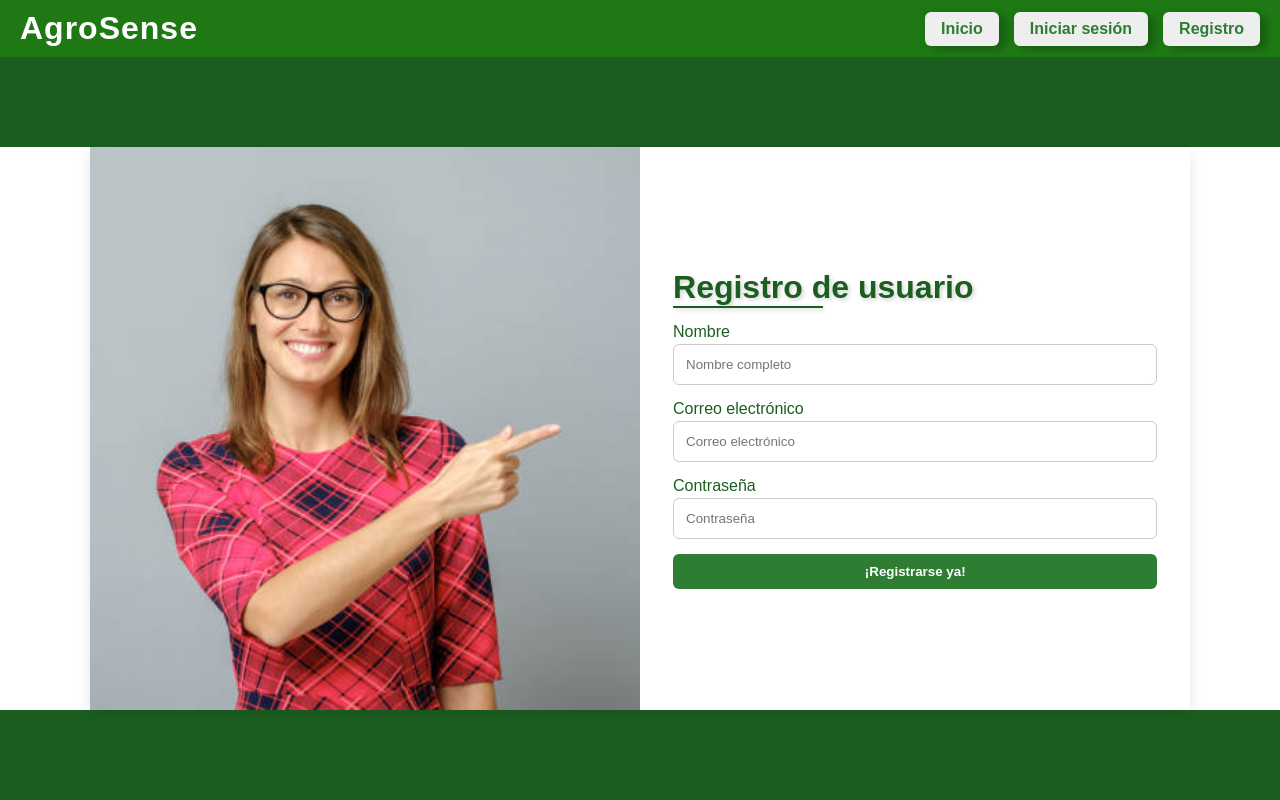
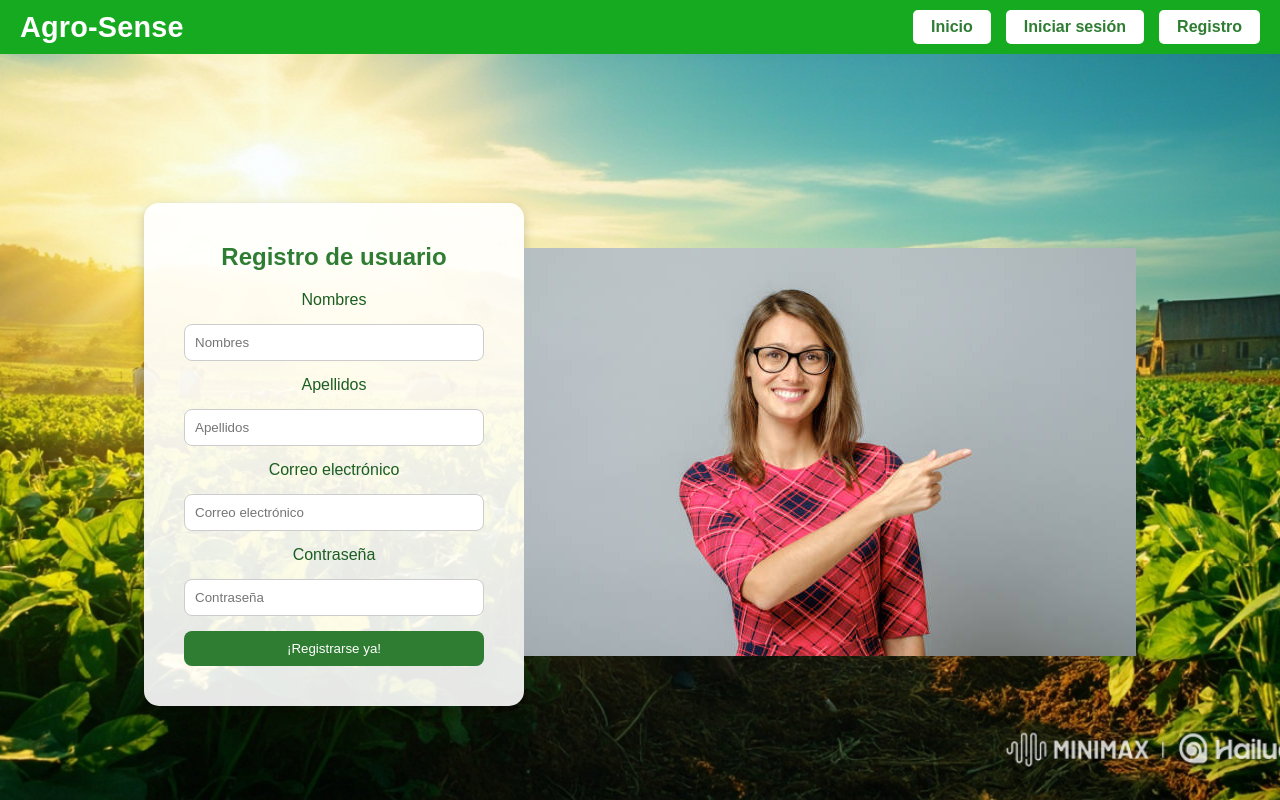
Before and after one commit to nicolasresgra2005/softwaredesarrollo1, a React (Vite) app: page /register in a window 1280 px wide. Built offline with nearby package versions, Linux system fonts and the light colour scheme.

Commit message:
arreglos de componentes, eliminacion de App.css para enfocar la estetica solo por componentes

```diff
--- a/src/App.css
+++ /dev/null
@@ -1,196 +0,0 @@
-/* src/App.css */
-html, body, #root {
-  min-height: 100vh;
-  height: 100vh;
-  margin: 0;
-  padding: 0;
-  display: flex;
-  flex-direction: column;
-}
-
-.main-content {
-  display: flex;
-  justify-content: center;
-  align-items: center;
-  height: 100%;
-  text-align: center;
-}
-
-.header {
-  display: flex;
-  justify-content: space-between;
-  align-items: center;
-  background-color: #16aa20;
-  color: rgb(130, 58, 58);
-  padding: 10px 20px; /* cuidado con el padding para evitar que el encabezado de la pagina se encoja*/
-  box-shadow: 0 2px 6px rgba(0, 0, 0, 0.2);
-  width: 100%;
-}
-
-.logo {
-  font-size: 1.8rem;
-  font-weight: bold;
-  letter-spacing: 0.2px;
-}
-
-.highlight {
-  color: #2e7d32;
-  font-weight: bold;
-}
-
-.nav {
-  display: flex;
-  gap: 15px;
-}
-
-.nav-btn {
-  background-color: #2e7d32;
-  color: #2e7d32;
-  border: none;
-  border-radius: 5px;
-  padding: 8px 18px;
-  font-weight: 600;
-  cursor: pointer;
-  text-decoration: none;
-  transition: background 0.3s ease, transform 0.2s;
-}
-
-
-.nav-btn:hover {
-  background-color: #e4e4e4;
-  transform: scale(1.05);
-}
-
-.first-main{
-  background-color: #2ee937;
-  width: 100%;
-}
-
-
-.info-section h2 {
-  color: #1b5e20;
-  font-size: 2.5rem;
-  margin-bottom: 10px;
-}
-
-.info-section p {
-  max-width: 600px;
-  margin: 0 auto;
-  font-size: 1.1rem;
-  line-height: 1.6;
-}
-
-.info-section {/* ocupa todo el espacio disponible */
-  display: flex;
-  flex-direction: column;
-  justify-content: center; /* centra verticalmente */
-  align-items: center; /* centra horizontalmente */
-  background-color: #1b5e20;
-}
-
-.auth-page{
-  background-color: #1b5e20;
-  width: 100%;
-  height: 100%;
-  padding: 7% 0;
-  display: flex;
-  justify-content: center;
-  align-items: center;
-}
-.auth-container {
-  height: 100%;
-  width: 100%;
-  padding: 0 7%;
-  background: #ffffff;
-  display: flex;
-  flex-direction: column;
-  align-items: center;
-}
-.auth-form-container{
-  height: 100%;
-  width: 100%;
-  background: #ffffff;
-  box-shadow: 0 5px 15px rgba(0,0,0,0.1);
-  display: flex;
-  flex-direction: row;
-  align-items: center;
-}
-
-.auth-form {
-  width: 100%;
-  display: flex;
-  flex-direction: column;
-  justify-content: center;
-  align-items: flex-start;
-  gap: 15px;
-}
-.img-container{
-  display: flex;
-  justify-content: center;
-  align-items: center;
-  height: 100%;
-  width: 50%;
-  overflow: hidden;
-}
-.form-container{ /* tamaño y formato de los formularios*/
-  background-color: #ffffff;
-  height: 100%;
-  width: 50%;
-  padding: 3%;
-  display: flex;
-  flex-direction: column;
-  justify-content: center;
-  align-items: flex-start;
-  gap: 15px;
-}
-.title{
-  color: #1b5e20;
-  display: flex;
-  flex-direction: column;
-  justify-content: center;
-  align-items: flex-start;
-}
-.auth-page h2 {
-  color: #1b5e20;
-  font-size: 2rem;
-  text-shadow: 2px 2px 4px rgba(0, 0, 0, 0.181);
-}
-.line{
-  width: 150px;
-  height: 2px;
-  background-color: #1b5e20;
-  box-shadow: 2px 2px 4px rgba(0, 0, 0, 0.181);
-}
-
-.input-container{
-  width: 100%;
-  display: flex;
-  flex-direction: column;
-  justify-content: center;
-  align-items: flex-start;
-  gap: 3px;
-}
-
-.auth-form input {
-  width: 100%;
-  padding: 12px;
-  border-radius: 6px;
-  border: 1px solid #ccc;
-}
-
-
-.auth-form button {
-  width: 100%;
-  background-color: #2e7d32;
-  color: white;
-  border: none;
-  padding: 10px;
-  border-radius: 6px;
-  font-weight: 600;
-  cursor: pointer;
-  transition: background 0.3s ease;
-}
-
-.auth-form button:hover {
-  background-color: #1b5e20;
-}
--- a/src/App.jsx
+++ b/src/App.jsx
@@ -1,5 +1,3 @@
-
-import "./App.css";
 import { BrowserRouter as Router, Routes, Route } from "react-router-dom";
 import Home from "./pages/Home";
 import Login from "./pages/Login";
--- a/src/index.css
+++ b/src/index.css
@@ -1,3 +1,5 @@
+
+
 
 * {
   margin: 0;
--- a/src/pages/Home.css
+++ b/src/pages/Home.css
@@ -21,7 +21,7 @@
   border-radius: 12px;
   padding: 1rem 1.5rem;
   width: 550px;
-  height: 300px;
+  height: 150px;
   overflow: hidden;
   box-shadow: 0 4px 12px rgba(0, 0, 0, 0.1);
 }
--- a/src/pages/Home.jsx
+++ b/src/pages/Home.jsx
@@ -6,7 +6,7 @@ function Home() {
     <div className="home-container">   {/* 👈 Debe llamarse igual */}
       <div className="info-section">
         <h2>
-         <h2 class="titulo">Bienvenido a AgroSense</h2>
+         <h2 class="titulo">Bienvenido a Agro-Sense</h2>
         </h2>
         <p>
           Una plataforma inteligente que combina tecnología agrícola y
--- a/src/pages/Register.css
+++ b/src/pages/Register.css
@@ -0,0 +1,60 @@
+/* Fondo general */
+.register-container {
+  display: flex;
+  justify-content: center; /* centrado */
+  align-items: center;
+  min-height: 100vh;
+  width: 100%;
+  background-image: url('../assets/Fondo.png');
+  background-size: cover;
+  background-position: center;
+  background-repeat: no-repeat;
+  background-attachment: fixed;
+  overflow: hidden;
+}
+
+/* Caja del formulario */
+.register-box {
+  background-color: rgba(255, 255, 255, 0.9);
+  width: 380px;
+  padding: 40px;
+  border-radius: 15px;
+  box-shadow: 0 4px 12px rgba(0, 0, 0, 0.2);
+  text-align: center;
+}
+
+/* Título */
+.register-box h2 {
+  margin-bottom: 20px;
+  color: #2e7d32;
+}
+
+/* Formulario */
+.register-box form {
+  display: flex;
+  flex-direction: column;
+  gap: 15px;
+}
+
+/* Campos de entrada */
+.register-box input {
+  padding: 10px;
+  border: 1px solid #ccc;
+  border-radius: 8px;
+  outline: none;
+}
+
+/* Botón */
+.register-box button {
+  background-color: #2e7d32;
+  color: white;
+  border: none;
+  padding: 10px;
+  border-radius: 8px;
+  cursor: pointer;
+  transition: 0.3s;
+}
+
+.register-box button:hover {
+  background-color: #1b5e20;
+}
--- a/src/pages/Register.jsx
+++ b/src/pages/Register.jsx
@@ -1,34 +1,31 @@
+import React from "react";
+import "../pages/Register.css";
+import mujer from "../assets/mujer.jpg"; // Ajusta el nombre si tu imagen tiene otro nombre
 
 function Register() {
   return (
-    <div className="auth-page">
-      <div className="auth-container">
-        <div className="auth-form-container">
-          <div className="img-container" style={{height: "100%"}}>
-            <img src="../src/assets/mujer.jpg" alt="" style={{height: "100%", width: "auto"}} />
-          </div>
-          <div className="form-container">
-            <div className="title">
-              <h2>Registro de usuario</h2>
-              <div className="line"></div>
-            </div>
-            <form className="auth-form">
-              <div className="input-container">
-                <label htmlFor="">Nombre</label>
-                <input type="text" className="login" placeholder="Nombre completo" required />
-              </div>
-              <div className="input-container">
-                <label htmlFor="">Correo electr&oacute;nico</label>
-                <input type="email" className="login" placeholder="Correo electrónico" required />
-              </div>
-              <div className="input-container">
-                <label htmlFor="">Contraseña</label>
-                <input type="password" className="login" placeholder="Contraseña" required />
-              </div>
-              <button type="submit">¡Registrarse ya!</button>
-            </form>
-          </div>
-        </div>
+    <div className="register-container">
+      <div className="register-box">
+        <h2>Registro de usuario</h2>
+        <form>
+          <label>Nombres</label>
+          <input type="text" placeholder="Nombres" />
+
+          <label>Apellidos</label>
+          <input type="text" placeholder="Apellidos" />
+
+          <label>Correo electrónico</label>
+          <input type="email" placeholder="Correo electrónico" />
+
+          <label>Contraseña</label>
+          <input type="password" placeholder="Contraseña" />
+
+          <button type="submit">¡Registrarse ya!</button>
+        </form>
+      </div>
+
+      <div className="register-image">
+        <img src={mujer} alt="Registro" />
       </div>
     </div>
   );
--- a/src/pages/header.css
+++ b/src/pages/header.css
@@ -1,37 +1,47 @@
 .header {
   display: flex;
-  justify-content: space-between; /* separa el logo con los botones de registro */
+  justify-content: space-between;
   align-items: center;
-  background-color: #1e7914;
-  box-shadow: 0 4px 6px rgba(0, 0, 0, 0.1);
+  background-color: #16aa20;
+  color: white;
+  padding: 10px 20px;
+  box-shadow: 0 2px 6px rgba(0, 0, 0, 0.2);
   width: 100%;
 }
 
+/* Texto del logo */
 .logo {
-  font-size: 2rem;
-  font-weight: 700;
-  color: #ffffff;
-  letter-spacing: 1px;
-  white-space: nowrap; /*el nowrap para hacer hacer que el logo este en una sola linea*/
+  font-size: 1.8rem;
+  font-weight: bold;
+  letter-spacing: 0.2px;
 }
 
+/* Palabra destacada (si el logo tiene dos colores) */
+.highlight {
+  color: #2e7d32;
+  font-weight: bold;
+}
+
+/* Contenedor de botones de navegación */
 .nav {
   display: flex;
   gap: 15px;
 }
 
+/* Botones del header */
 .nav-btn {
-  background-color: rgb(238, 238, 238);
+  background-color: white;
+  color: #2e7d32;
   border: none;
-  color: #2e7d32;
-  padding: 8px 16px;
-  border-radius: 6px;
+  border-radius: 5px;
+  padding: 8px 18px;
   font-weight: 600;
+  cursor: pointer;
   text-decoration: none;
-  transition: all 0.3s ease;
-  box-shadow: 8px 4px 6px rgba(0, 0, 0, 0.173), 0 0 10px rgba(0, 0, 0, 0.1);
+  transition: background 0.3s ease, transform 0.2s;
 }
 
 .nav-btn:hover {
   background-color: #c8e6c9;
+  transform: scale(1.05);
 }
--- a/src/pages/header.jsx
+++ b/src/pages/header.jsx
@@ -5,7 +5,7 @@ import { Link } from "react-router-dom";
 function Header() {
   return (
     <header className="header">
-      <h1 className="logo">AgroSense</h1>
+      <h1 className="logo">Agro-Sense</h1>
 
       <nav className="nav">
         <Link to="/" className="nav-btn">Inicio</Link>
```
